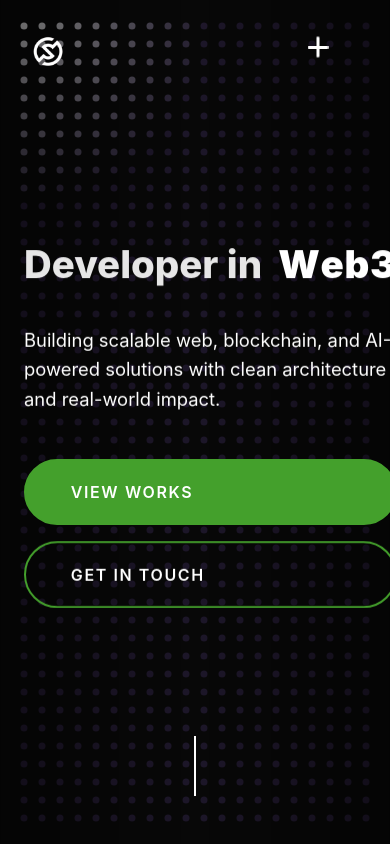
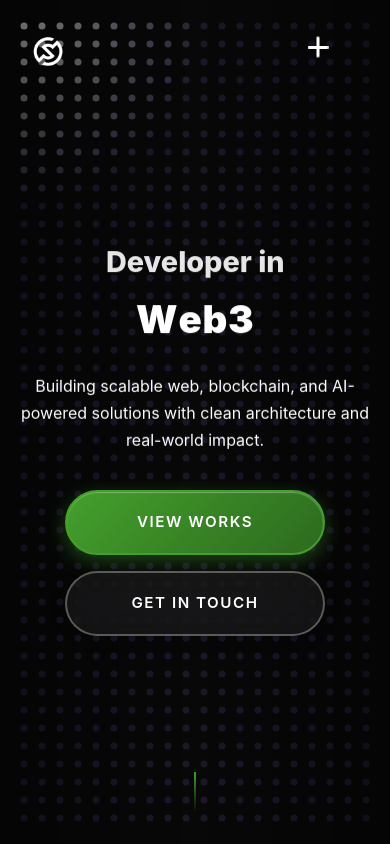
Before and after one commit to Sibibalasankar/Portfolio, a React (Vite) app: page / in a window 390 px wide. Shown: the top 844 px of the page. Built offline with nearby package versions, Linux system fonts and the light colour scheme.

Commit message:
Hero section UI updated

```diff
--- a/src/components/Hero.css
+++ b/src/components/Hero.css
@@ -44,7 +44,7 @@
    CONTENT
 ========================= */
 .hero-content {
-  z-index: 2;
+  z-index: 5;
   position: relative;
 }
 
@@ -87,7 +87,7 @@
 }
 
 /* =========================
-   BUTTONS
+   BUTTONS - ENHANCED
 ========================= */
 .hero-buttons {
   display: flex;
@@ -104,26 +104,46 @@
   font-weight: 600;
   letter-spacing: 0.1em;
   text-transform: uppercase;
-  transition: all 0.3s ease;
+  transition: all 0.4s cubic-bezier(0.175, 0.885, 0.32, 1.275);
+  position: relative;
+  z-index: 10;
+  cursor: pointer;
+  display: inline-block;
+  overflow: hidden;
 }
 
 .btn-primary {
-  background: #44a02c;
+  background: linear-gradient(135deg, #44a02c 0%, #2d6a1f 100%);
   color: var(--white);
+  box-shadow: 0 4px 15px rgba(68, 160, 44, 0.3);
 }
 
 .btn-secondary {
+  background: transparent;
   color: var(--white);
+  border: 2px solid rgba(255, 255, 255, 0.2);
+  backdrop-filter: blur(10px);
 }
 
+/* Button hover effects */
 .btn-primary:hover {
-  background: transparent;
-  color: var(--white);
+  background: linear-gradient(135deg, #4db42d 0%, #357a24 100%);
+  transform: translateY(-5px);
+  box-shadow: 0 8px 25px rgba(68, 160, 44, 0.4);
 }
 
 .btn-secondary:hover {
-  background: var(--white);
-  color: #44a02c;
+  background: rgba(255, 255, 255, 0.1);
+  border-color: #44a02c;
+  transform: translateY(-5px);
+  box-shadow: 0 8px 25px rgba(68, 160, 44, 0.2);
+}
+
+/* Button active/pressed effect */
+.btn-primary:active,
+.btn-secondary:active {
+  transform: translateY(-2px);
+  transition: transform 0.1s ease;
 }
 
 /* =========================
@@ -134,13 +154,13 @@
   bottom: 3rem;
   left: 50%;
   transform: translateX(-50%);
-  z-index: 3;
+  z-index: 6;
 }
 
 .scroll-indicator {
   width: 2px;
   height: 60px;
-  background: var(--white);
+  background: linear-gradient(to bottom, #44a02c, transparent);
   animation: scrollBounce 2s infinite;
 }
 
@@ -154,43 +174,244 @@
 ========================= */
 .hero-lanyard-overlay {
   position: absolute;
-  right: 0;
-  top: 0;
-  width: 100vw;
-  height: 100%;
+  right: -10%;
+  top: 50%;
+  transform: translateY(-50%);
+  width: 70vw;
+  height: 100vh;
   z-index: 4;
-  pointer-events: auto;
-  will-change: transform;
+  pointer-events: none;
+  overflow: hidden;
+}
+
+.lanyard-root {
+  width: 100% !important;
+  height: 100% !important;
+  margin-left: 0 !important;
+  pointer-events: none;
+}
+
+.lanyard-root canvas {
+  width: 100% !important;
+  height: 100% !important;
+  pointer-events: none !important;
 }
 
 /* =========================
-   RESPONSIVE - HIDE CANVAS ON MOBILE
+   RESPONSIVE DESIGN
 ========================= */
+
+/* Tablet (768px - 1024px) */
+@media (max-width: 1024px) {
+  .hero {
+    padding: 0 2.5rem;
+  }
+
+  .hero-rotating {
+    font-size: 3.2rem;
+  }
+
+  .hero-description {
+    font-size: 1.1rem;
+  }
+
+  .hero-lanyard-overlay {
+    width: 50vw;
+    height: 70vh;
+  }
+}
+
+/* Mobile (481px - 767px) */
 @media (max-width: 768px) {
   .hero {
     padding: 0 1.5rem;
+    flex-direction: column;
+    justify-content: center;
+    text-align: center;
+    min-height: 100vh;
+    overflow-y: auto;
+  }
+
+  .hero-content {
+    width: 100%;
+    text-align: center;
+    margin-top: 2rem;
+  }
+
+  .hero-left {
+    max-width: 100%;
   }
 
   .hero-rotating {
+    font-size: 2.8rem;
+    justify-content: center;
+    flex-direction: column;
+    gap: 0.5rem;
+    margin-bottom: 1.5rem;
+  }
+
+  .hero-static {
+    font-size: 2.2rem;
+  }
+
+  .hero-rotating-text {
+    font-size: 3rem;
+  }
+
+  .hero-description {
+    font-size: 1.05rem;
+    line-height: 1.7;
+    margin-bottom: 2.5rem;
+    padding: 0 0.5rem;
+  }
+
+  /* Enhanced mobile buttons */
+  .hero-buttons {
+    flex-direction: column;
+    gap: 1.2rem;
+    align-items: center;
+    width: 100%;
+  }
+
+  .btn-primary,
+  .btn-secondary {
+    padding: 1.4rem 3rem;
+    width: 100%;
+    max-width: 280px;
+    font-size: 1rem;
+    border-radius: 50px;
+    position: relative;
+  }
+
+  /* Cool button effects for mobile */
+  .btn-primary {
+    background: linear-gradient(135deg, #44a02c 0%, #2d6a1f 100%);
+    box-shadow:
+      0 6px 20px rgba(68, 160, 44, 0.4),
+      inset 0 1px 1px rgba(255, 255, 255, 0.3);
+  }
+
+  .btn-secondary {
+    background: rgba(255, 255, 255, 0.05);
+    border: 2px solid rgba(255, 255, 255, 0.3);
+    backdrop-filter: blur(15px);
+    box-shadow: 0 4px 15px rgba(0, 0, 0, 0.2);
+  }
+
+  .btn-primary:hover,
+  .btn-secondary:hover {
+    transform: translateY(-3px);
+  }
+
+  .btn-primary:active,
+  .btn-secondary:active {
+    transform: translateY(0);
+  }
+
+  /* Hide canvas on mobile */
+  .hero-lanyard-overlay {
+    display: none;
+  }
+
+  .hero-scroll {
+    bottom: 2rem;
+  }
+
+  .scroll-indicator {
+    height: 50px;
+  }
+}
+
+/* Small Mobile (320px - 480px) */
+@media (max-width: 480px) {
+  .hero {
+    padding: 0 1rem;
+    min-height: 100svh; /* Use small viewport height for mobile */
+  }
+
+  .hero-rotating {
+    font-size: 2.2rem;
+  }
+
+  .hero-static {
+    font-size: 1.8rem;
+  }
+
+  .hero-rotating-text {
     font-size: 2.4rem;
   }
 
+  .hero-description {
+    font-size: 1rem;
+    padding: 0;
+    margin-bottom: 2.2rem;
+  }
+
   .hero-buttons {
-    flex-direction: column;
     gap: 1rem;
   }
 
-  /* Hide the canvas on mobile */
-  .hero-lanyard-overlay {
-    display: none;
+  .btn-primary,
+  .btn-secondary {
+    padding: 1.2rem 2.5rem;
+    max-width: 260px;
+    font-size: 0.95rem;
+  }
+
+  /* Enhanced touch feedback */
+  .btn-primary:active {
+    background: linear-gradient(135deg, #3a8c26 0%, #255a18 100%);
+  }
+
+  .btn-secondary:active {
+    background: rgba(255, 255, 255, 0.15);
+  }
+
+  .scroll-indicator {
+    height: 40px;
   }
 }
 
-/* =========================
-   LANYARD ROOT
-========================= */
-.lanyard-root {
-  width: 100%;
-  height: 100vh;
-  margin-left: 400px;
+/* Extra small devices */
+@media (max-width: 360px) {
+  .hero-rotating {
+    font-size: 1.9rem;
+  }
+
+  .hero-static {
+    font-size: 1.6rem;
+  }
+
+  .hero-rotating-text {
+    font-size: 2.1rem;
+  }
+
+  .hero-description {
+    font-size: 0.95rem;
+  }
+
+  .btn-primary,
+  .btn-secondary {
+    padding: 1.1rem 2rem;
+    font-size: 0.9rem;
+  }
 }
+
+/* Desktop large screens */
+@media (min-width: 1440px) {
+  .hero {
+    padding: 0 6rem;
+  }
+
+  .hero-left {
+    max-width: 700px;
+  }
+
+  .hero-rotating {
+    font-size: 4.5rem;
+  }
+
+  .hero-description {
+    font-size: 1.25rem;
+  }
+}
```
